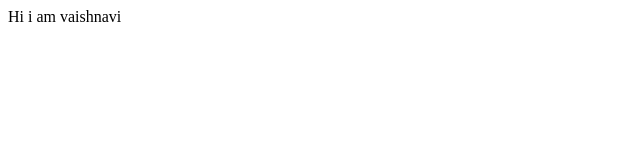
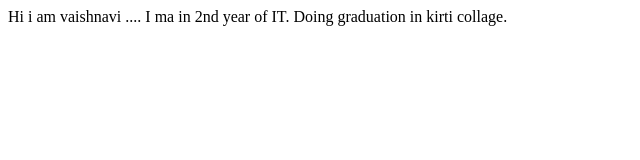
Before and after one commit to Vaishnavikakade/Vaishnavi-Kakade-portfolio, a plain HTML site: page index.html in a window 1280 px wide. Shown: the whole page, without its empty margins (0-640 px from the left). Drawn offline with Linux system fonts and the light colour scheme.

Commit message:
docs:update

```diff
--- a/index.html
+++ b/index.html
@@ -7,6 +7,6 @@
     <title>studn</title>
 </head>
 <body>
-Hi i am vaishnavi
+Hi i am vaishnavi   .... I ma in 2nd year of IT. Doing graduation in kirti collage.
 </body>
 </html>
```
